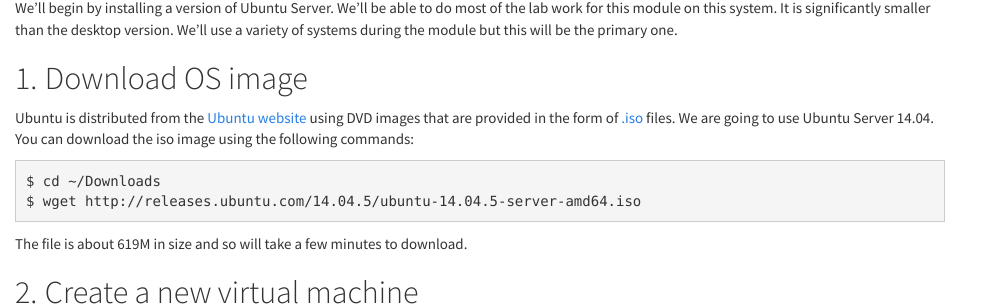
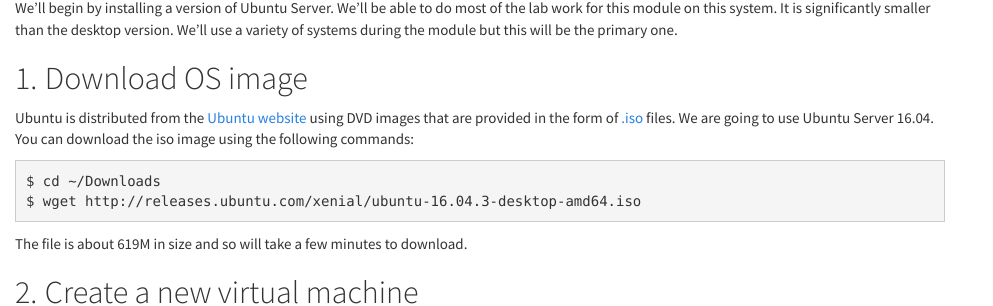
Before and after one commit to wkz20042008/kf4005, a Jekyll site: the page built from L01.md, in a window 1280 px wide and 900 px high, scrolled down 2947 px. Shown: the part 152-458 px from the top of the window, without its empty margins (0-993 px from the left). Built offline with Jekyll 4.4.1, drawn with Linux system fonts in a browser that asks for light colours; nearby versions of some CDN libraries.

Commit message:
Minor changes to L01, B02 and recommended reading

````diff
--- a/L01.md
+++ b/L01.md
@@ -126,11 +126,11 @@
 than the desktop version. We'll use a variety of systems during the module but this will be the primary one.
 
 ## Download OS image
-Ubuntu is distributed from the [Ubuntu website](https://www.ubuntu.com/download) using DVD images that are provided in the form of [.iso](https://en.wikipedia.org/wiki/ISO_image) files. We are going to use Ubuntu Server 14.04. You can download the iso image using the following commands:
+Ubuntu is distributed from the [Ubuntu website](https://www.ubuntu.com/download) using DVD images that are provided in the form of [.iso](https://en.wikipedia.org/wiki/ISO_image) files. We are going to use Ubuntu Server 16.04. You can download the iso image using the following commands:
 
 ```
 $ cd ~/Downloads
-$ wget http://releases.ubuntu.com/14.04.5/ubuntu-14.04.5-server-amd64.iso
+$ wget http://releases.ubuntu.com/xenial/ubuntu-16.04.3-desktop-amd64.iso
 ```
 The file is about 619M in size and so will take a few minutes to download.
 
````
Also changed, not shown: index.md (+2 -1 lines), 1 other file.
